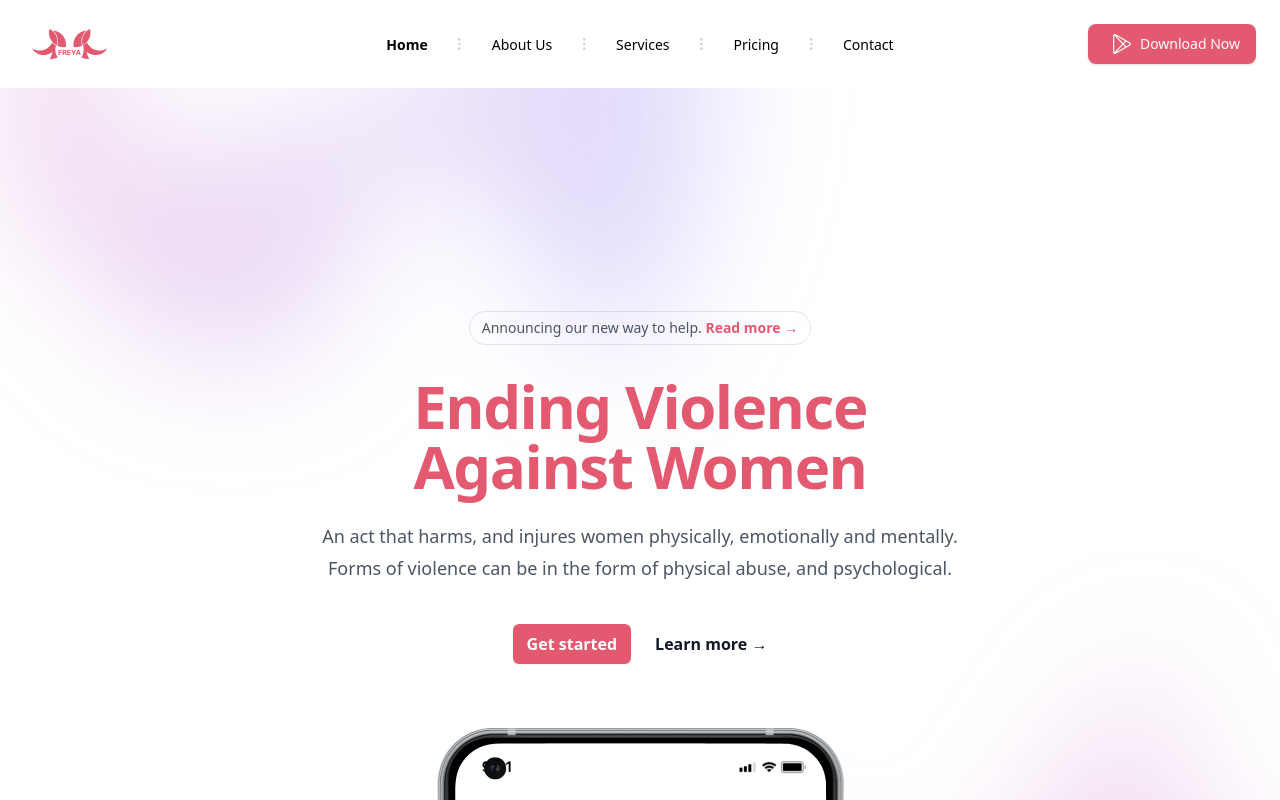
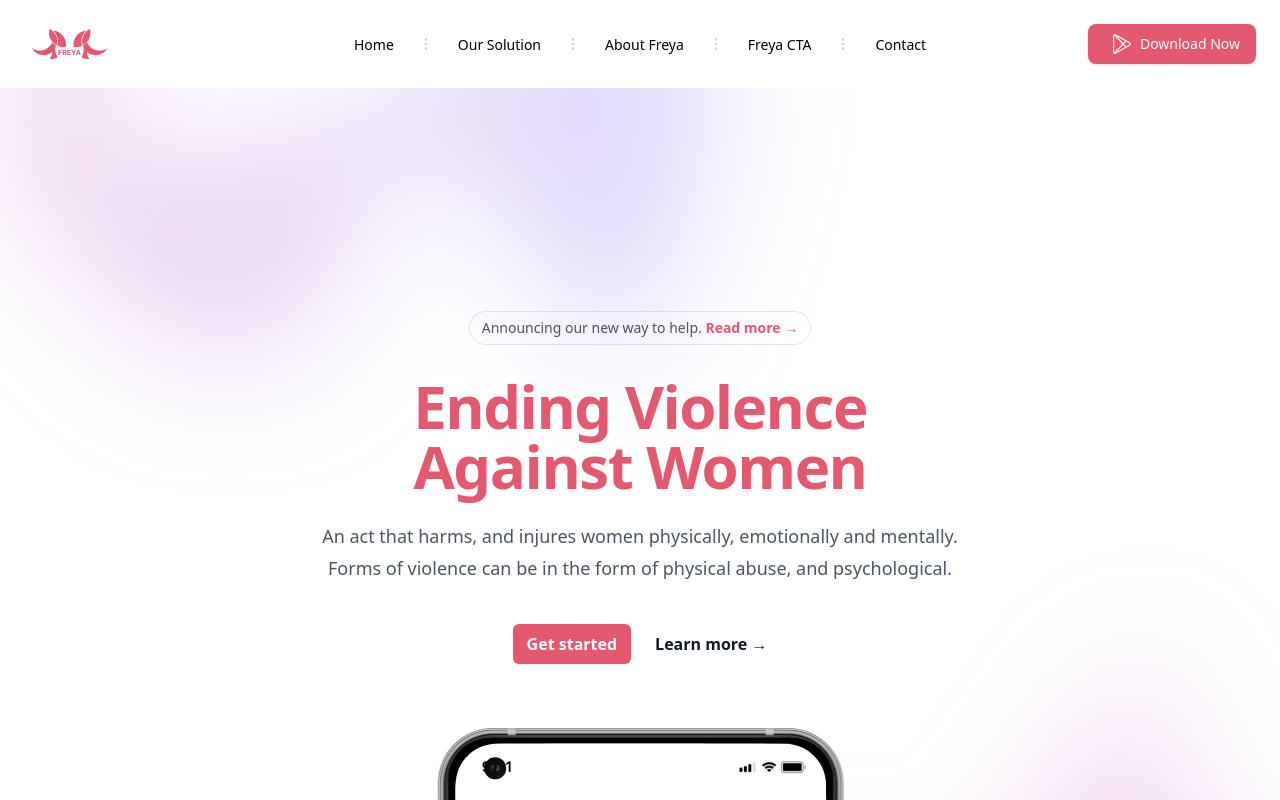
Before and after one commit to zidane-arkan/Freya_Web, an Angular app: page / in a window 1280 px wide. Shown: the top 800 px of the page. Built offline with nearby package versions, Linux system fonts and the light colour scheme; what mdb-angular-ui-kit would draw is missing.

Commit message:
Fix Navbar and update countdown

```diff
--- a/src/app/DUMMY_ABOUTLIST.ts
+++ b/src/app/DUMMY_ABOUTLIST.ts
@@ -25,9 +25,9 @@ export const dummyAboutList: AboutList[] = [
     spanText: 'Find Your Way',
     headingText: 'We Want Provide The Right Way To Fight Back',
     parafText:
-      'Let\'s help each other fight violence against women in an appropriate and correct way.',
+      "Let's help each other fight violence against women in an appropriate and correct way.",
     btnText: 'Get Started',
     imgLink: 'https://source.unsplash.com/640x480/?3',
-    link: '#',
+    link: 'https://jech.bmj.com/content/59/10/818',
   },
 ];
--- a/src/app/components/landing/header/header.component.html
+++ b/src/app/components/landing/header/header.component.html
@@ -42,7 +42,7 @@
             </div>
         </div>
         <!--Freya Image-->
-        <div data-aos="fade-up" data-aos-duration="3000"
+        <div data-aos="fade-up" data-aos-duration="2000"
             class="absolute w-[100%] inset-x-0 top-[calc(100%-13rem)] z-10 sm:top-[80%]">
             <img class="mx-auto" src="../../../../assets/images/mockup1.png" alt="" srcset="">
         </div>
--- a/src/app/components/layouts/navbar/navbar.component.html
+++ b/src/app/components/layouts/navbar/navbar.component.html
@@ -12,7 +12,7 @@
     </div>
     <ul
         class="absolute hidden transform -translate-x-1/2 -translate-y-1/2 top-1/2 left-1/2 lg:flex lg:mx-auto lg:items-center lg:w-auto lg:space-x-6">
-        <li><a class="text-sm text-[#000000] hover:text-[#E35970] font-bold" href="#">Home</a></li>
+        <li><a class="text-sm text-[#000000] hover:text-[#E35970] " href="#">Home</a></li>
         <li class="text-gray-300">
             <svg xmlns="http://www.w3.org/2000/svg" fill="none" stroke="currentColor" class="w-4 h-4 current-fill"
                 viewBox="0 0 24 24">
@@ -20,7 +20,7 @@
                     d="M12 5v0m0 7v0m0 7v0m0-13a1 1 0 110-2 1 1 0 010 2zm0 7a1 1 0 110-2 1 1 0 010 2zm0 7a1 1 0 110-2 1 1 0 010 2z" />
             </svg>
         </li>
-        <li><a class="text-sm text-[#000000] hover:text-[#E35970]" href="#">About Us</a></li>
+        <li><a class="text-sm text-[#000000] hover:text-[#E35970]" href="#">Our Solution</a></li>
         <li class="text-gray-300">
             <svg xmlns="http://www.w3.org/2000/svg" fill="none" stroke="currentColor" class="w-4 h-4 current-fill"
                 viewBox="0 0 24 24">
@@ -28,7 +28,7 @@
                     d="M12 5v0m0 7v0m0 7v0m0-13a1 1 0 110-2 1 1 0 010 2zm0 7a1 1 0 110-2 1 1 0 010 2zm0 7a1 1 0 110-2 1 1 0 010 2z" />
             </svg>
         </li>
-        <li><a class="text-sm text-[#000000] hover:text-[#E35970]" href="#">Services</a></li>
+        <li><a class="text-sm text-[#000000] hover:text-[#E35970]" href="#">About Freya</a></li>
         <li class="text-gray-300">
             <svg xmlns="http://www.w3.org/2000/svg" fill="none" stroke="currentColor" class="w-4 h-4 current-fill"
                 viewBox="0 0 24 24">
@@ -36,7 +36,7 @@
                     d="M12 5v0m0 7v0m0 7v0m0-13a1 1 0 110-2 1 1 0 010 2zm0 7a1 1 0 110-2 1 1 0 010 2zm0 7a1 1 0 110-2 1 1 0 010 2z" />
             </svg>
         </li>
-        <li><a class="text-sm text-[#000000] hover:text-[#E35970]" href="#">Pricing</a></li>
+        <li><a class="text-sm text-[#000000] hover:text-[#E35970]" href="#">Freya CTA</a></li>
         <li class="text-gray-300">
             <svg xmlns="http://www.w3.org/2000/svg" fill="none" stroke="currentColor" class="w-4 h-4 current-fill"
                 viewBox="0 0 24 24">
```
